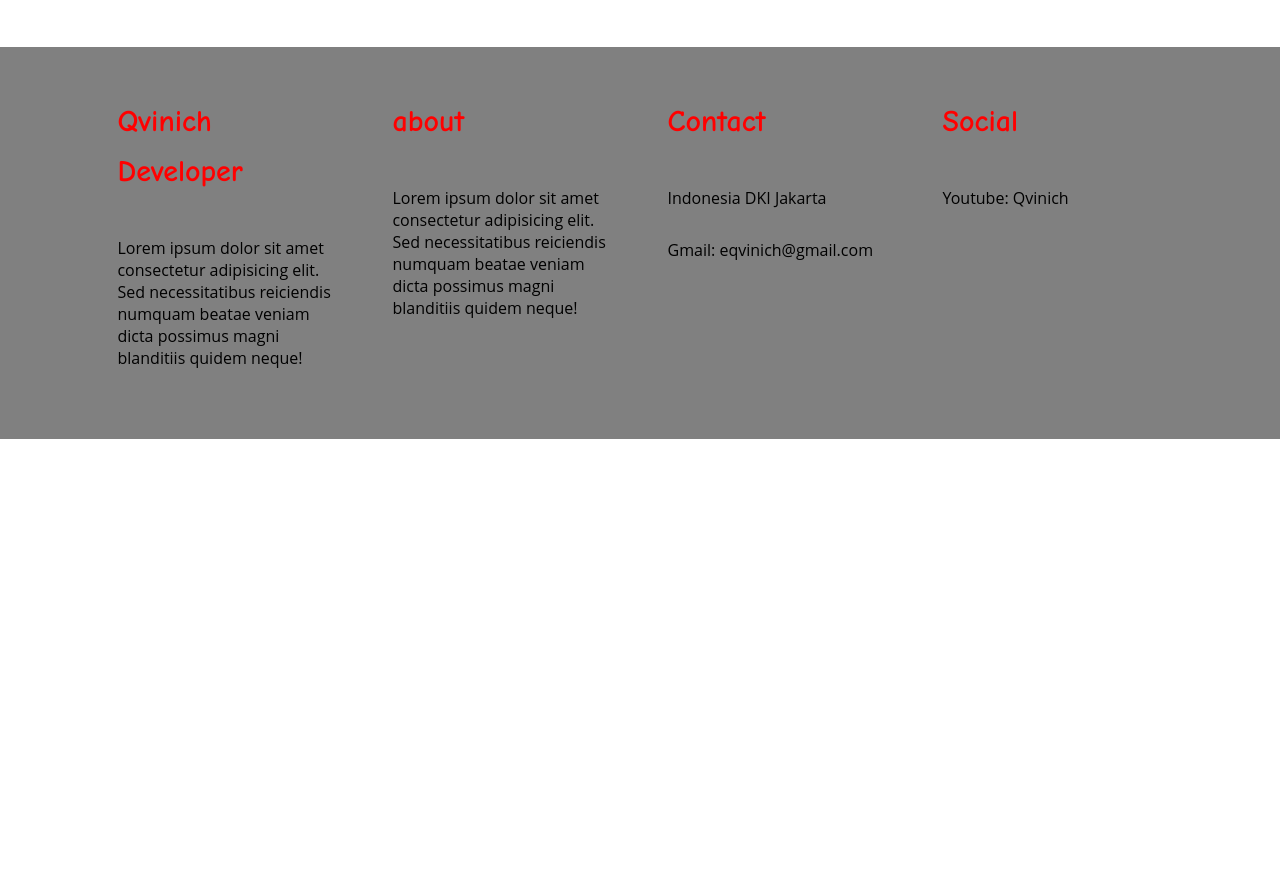
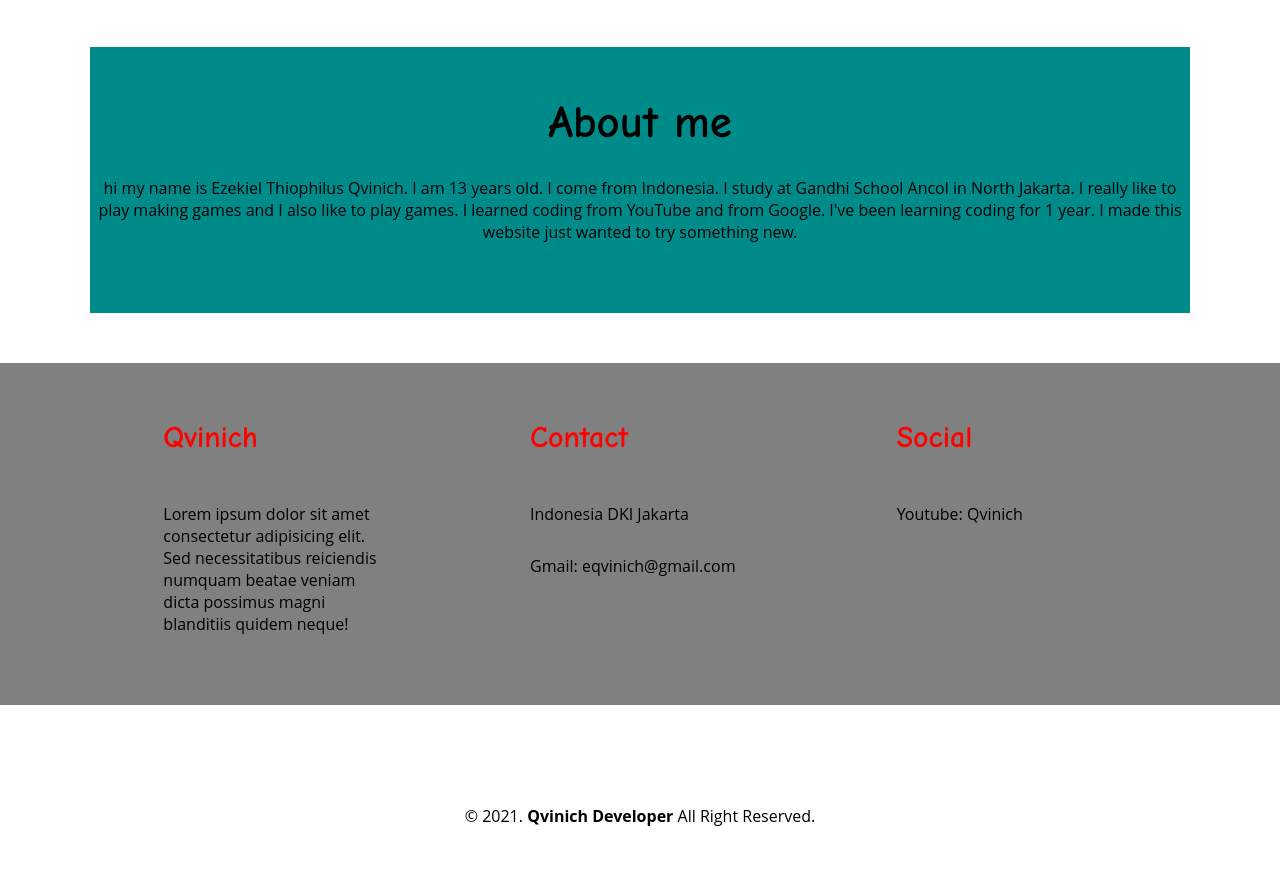
Before and after one commit to Qvinich/Qvinich-Developer.com, a plain HTML site: page index.html in a window 1280 px wide. Shown: the part 1350-2227 px from the top of the page. Before the commit the page ends 1789 px from the top, so only its background shows below. Drawn offline with Linux system fonts and the light colour scheme.

Commit message:
Add files via upload

```diff
--- a/index.html
+++ b/index.html
@@ -16,6 +16,7 @@
             <li><a href="#Home">Home</a></li>
             <li><a href="#download">Download</a></li>
             <li><a href="#game">Game</a></li>
+            <li><a href="#about">About me</a></li>
             <li><a href="#contact">Contact</a></li>
         </ul>
     </div>
@@ -65,17 +66,24 @@
             </div>
         </section>
 
+        <!--about me-->
+        <section id="about">
+            <div class="tengah">
+                <div class="frats">
+                    <h2>About me</h2>
+                    <p class="description">hi my name is Ezekiel Thiophilus Qvinich. I am 13 years old. I come from Indonesia. I study at Gandhi School Ancol in North Jakarta. I really like to play making games and I also like to play games. I learned coding from YouTube and from Google. I've been learning coding for 1 year. I made this website just wanted to try something new.</p>
+                </div>
+            </div>
+        </section>
+
     </div>
 
+    <!--contact-->
     <div id="contact">
         <div class="wrapper">
             <div class="footer">
                 <div class="footer-section">
-                    <h3>Qvinich Developer</h3>
-                    <p>Lorem ipsum dolor sit amet consectetur adipisicing elit. Sed necessitatibus reiciendis numquam beatae veniam dicta possimus magni blanditiis quidem neque!</p>
-                </div>
-                <div class="footer-section">
-                    <h3>about</h3>
+                    <h3>Qvinich</h3>
                     <p>Lorem ipsum dolor sit amet consectetur adipisicing elit. Sed necessitatibus reiciendis numquam beatae veniam dicta possimus magni blanditiis quidem neque!</p>
                 </div>
                 <div class="footer-section">
@@ -91,5 +99,11 @@
         </div>
     </div>
 
+    <div id="copyright">
+        <div class="wrapper">
+            &copy; 2021. <b>Qvinich Developer</b> All Right Reserved.
+        </div>
+    </div>
+
 </body>
 </html>
--- a/style.css
+++ b/style.css
@@ -158,6 +158,11 @@ p {
     padding: 50px 0px 50px 0px;
 }
 
+#about{
+    background: darkcyan;
+    padding: 50px 0px 50px 0px;
+}
+
 .footer {
     width: 100%;
     position: relative;
@@ -181,10 +186,16 @@ h3 {
     line-height: 50px;
 }
 
+#copyright {
+    text-align: center;
+    width: 100%;
+    padding: 50px 0px 50px 0px;
+    margin-top: 50px;
+}
 
-@media all and (max-width: 500px) {
+@media screen and (max-width: 991.98px) {
     .wrapper {
-        width: 130%;
+        width: 90%;
     }
 
     .logo a {
@@ -215,5 +226,11 @@ h3 {
 
     section img {
         display: block;
+        width: 100%;
+        height: auto;
+    }
+
+    .kartu-game {
+        width: 50%;
     }
 }
```
